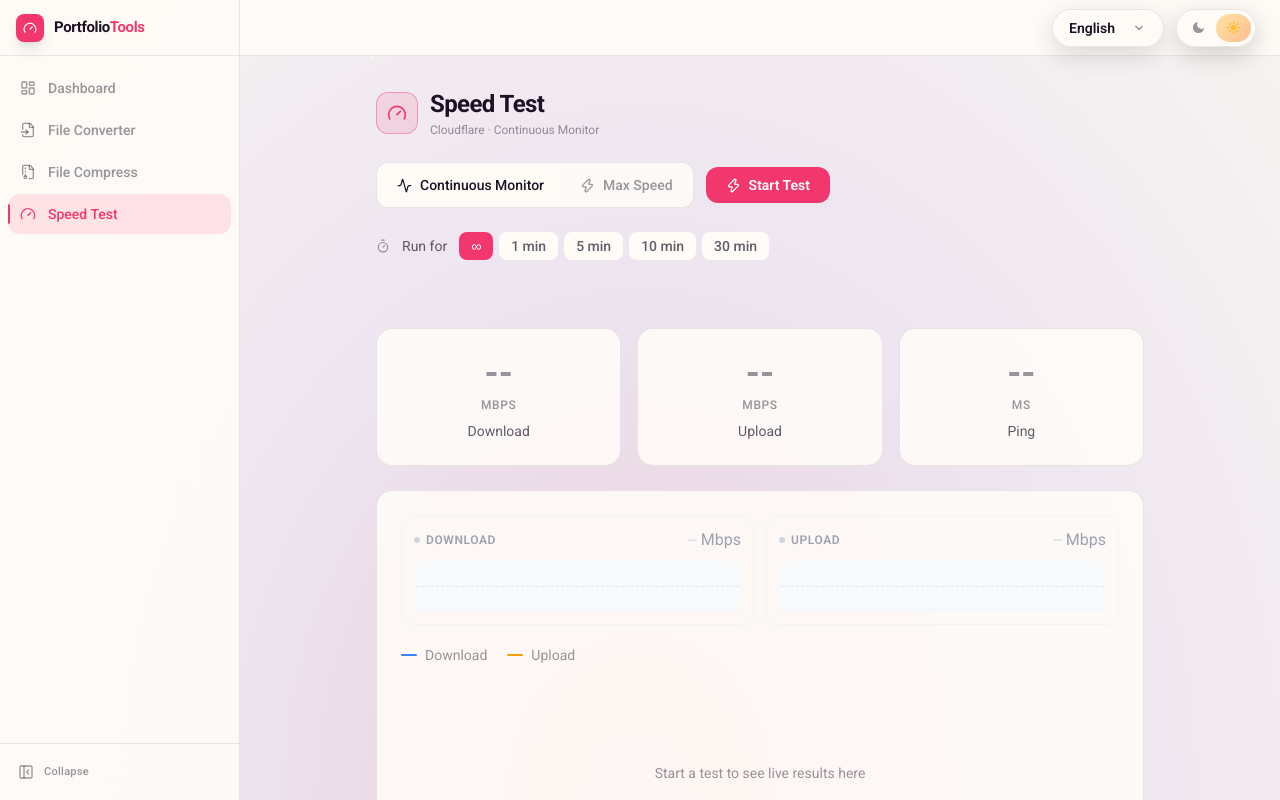
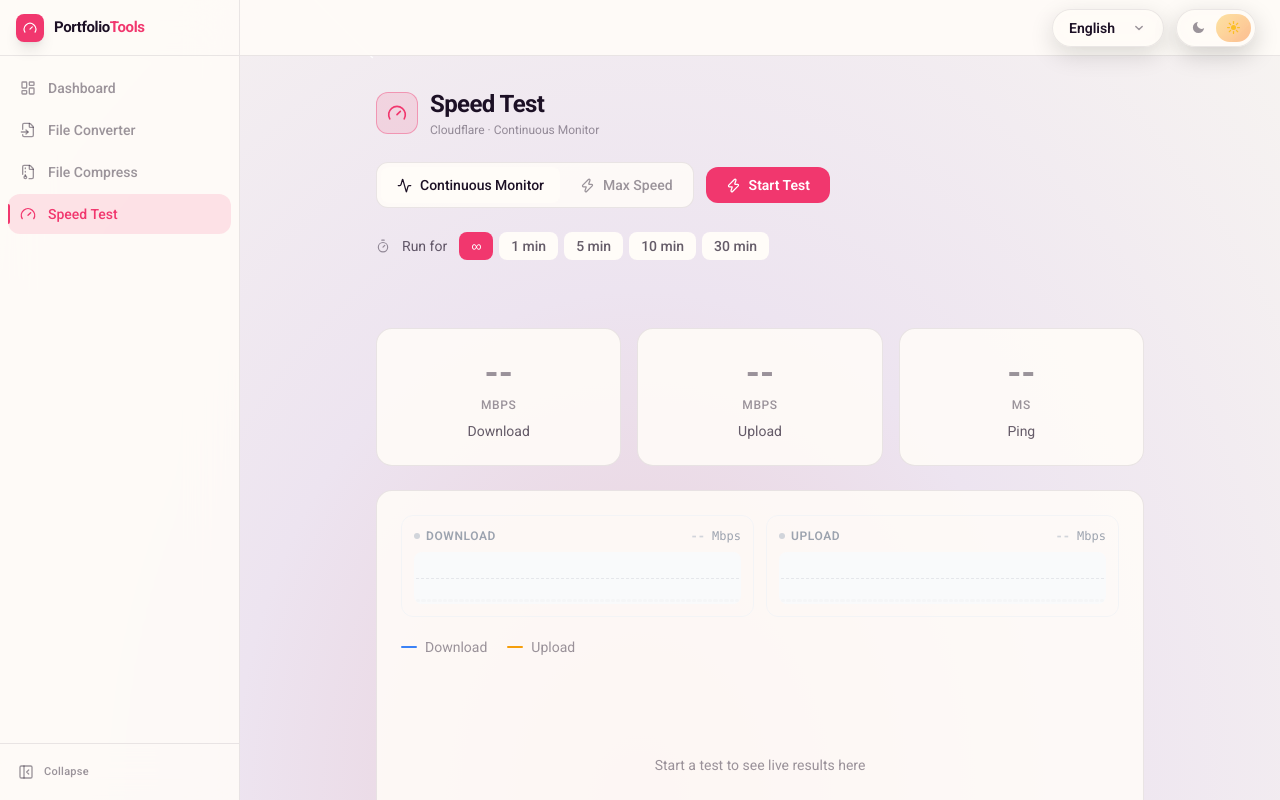
Before and after one commit to EmilB04/PortfolioTools, a React (Vite) app: page /speed-test in a window 1280 px wide. Built offline with nearby package versions, Linux system fonts and the light colour scheme.

Commit message:
Fix: Resolve TS errors in SpeedTest components

```diff
--- a/src/hooks/useSpeedTest.ts
+++ b/src/hooks/useSpeedTest.ts
@@ -39,9 +39,8 @@ async function measurePing(signal: AbortSignal): Promise<number> {
     const t0 = performance.now()
     await fetch(url, { cache: 'no-store', signal })
     const wallMs = performance.now() - t0
-    const entry = (
-      performance.getEntriesByName(url, 'resource') as PerformanceResourceTiming[]
-    ).at(-1)
+    const _entries = performance.getEntriesByName(url, 'resource') as PerformanceResourceTiming[]
+    const entry = _entries[_entries.length - 1]
     samples.push(
       entry && entry.requestStart > 0 && entry.responseStart > 0
         ? entry.responseStart - entry.requestStart
--- a/src/pages/SpeedTest.tsx
+++ b/src/pages/SpeedTest.tsx
@@ -45,7 +45,7 @@ function Waveform({
   const BARS = 60
   const max = Math.max(10, ...samples) * 1.15
   const pad = Math.max(0, BARS - samples.length)
-  const latest = samples.at(-1) ?? null
+  const latest = samples[samples.length - 1] ?? null
   const visible = samples.slice(-BARS)
 
   return (
@@ -61,21 +61,19 @@ function Waveform({
           ) : (
             <span className="h-1.5 w-1.5 rounded-full bg-gray-300 dark:bg-gray-600" />
           )}
-          <span className="text-xs font-semibold uppercase tracking-wider" style={{ color: isActive ? color : undefined }}
-            className={`text-xs font-semibold uppercase tracking-wider ${isActive ? '' : 'text-gray-400 dark:text-gray-600'}`}>
+          <span className={`text-xs font-semibold uppercase tracking-wider ${isActive ? '' : 'text-gray-400 dark:text-gray-600'}`}
+            style={{ color: isActive ? color : undefined }}>
             {label}
           </span>
         </div>
-        <span className="text-xs font-mono font-semibold tabular-nums"
-          style={{ color: latest !== null ? color : undefined }}
-          className={latest !== null ? '' : 'text-gray-300 dark:text-gray-700'}>
+        <span className={`text-xs font-mono font-semibold tabular-nums ${latest !== null ? '' : 'text-gray-300 dark:text-gray-700'}`}
+          style={{ color: latest !== null ? color : undefined }}>
           {latest !== null ? `${latest.toFixed(1)}` : '--'}<span className="text-gray-400 font-normal"> Mbps</span>
         </span>
       </div>
 
-      <div className="relative flex items-end gap-px rounded-lg px-0.5 py-0.5"
-        style={{ height: 52, backgroundColor: isActive ? bgColor : undefined }}
-        className={`relative flex items-end gap-px rounded-lg px-0.5 py-0.5 ${isActive ? '' : 'bg-gray-50 dark:bg-gray-800/40'}`}>
+      <div className={`relative flex items-end gap-px rounded-lg px-0.5 py-0.5 ${isActive ? '' : 'bg-gray-50 dark:bg-gray-800/40'}`}
+        style={{ height: 52, backgroundColor: isActive ? bgColor : undefined }}>
         {/* midline */}
         <div className="absolute left-0.5 right-0.5 border-t border-dashed border-gray-200 dark:border-gray-700" style={{ top: '50%' }} />
         {/* padding bars */}
```
